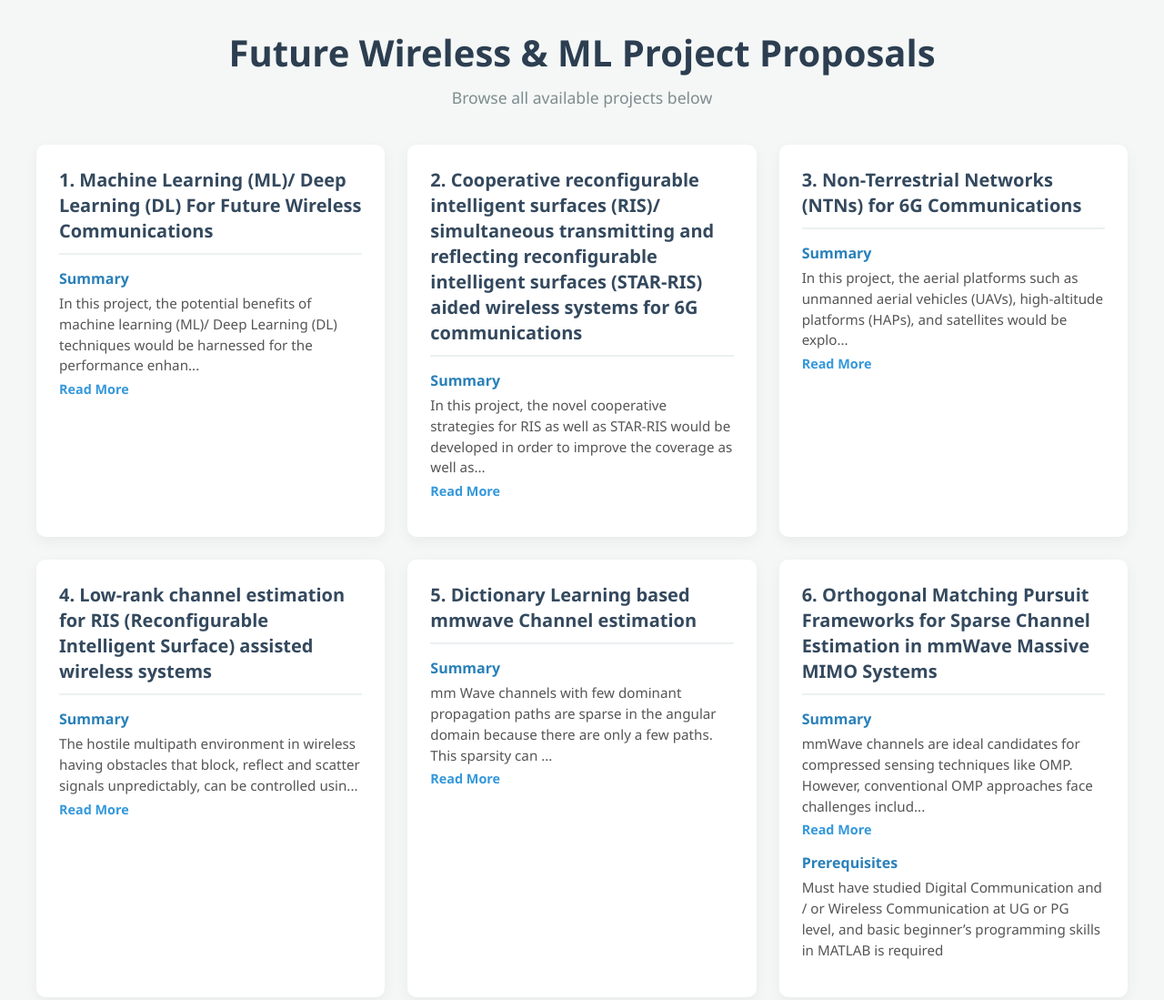
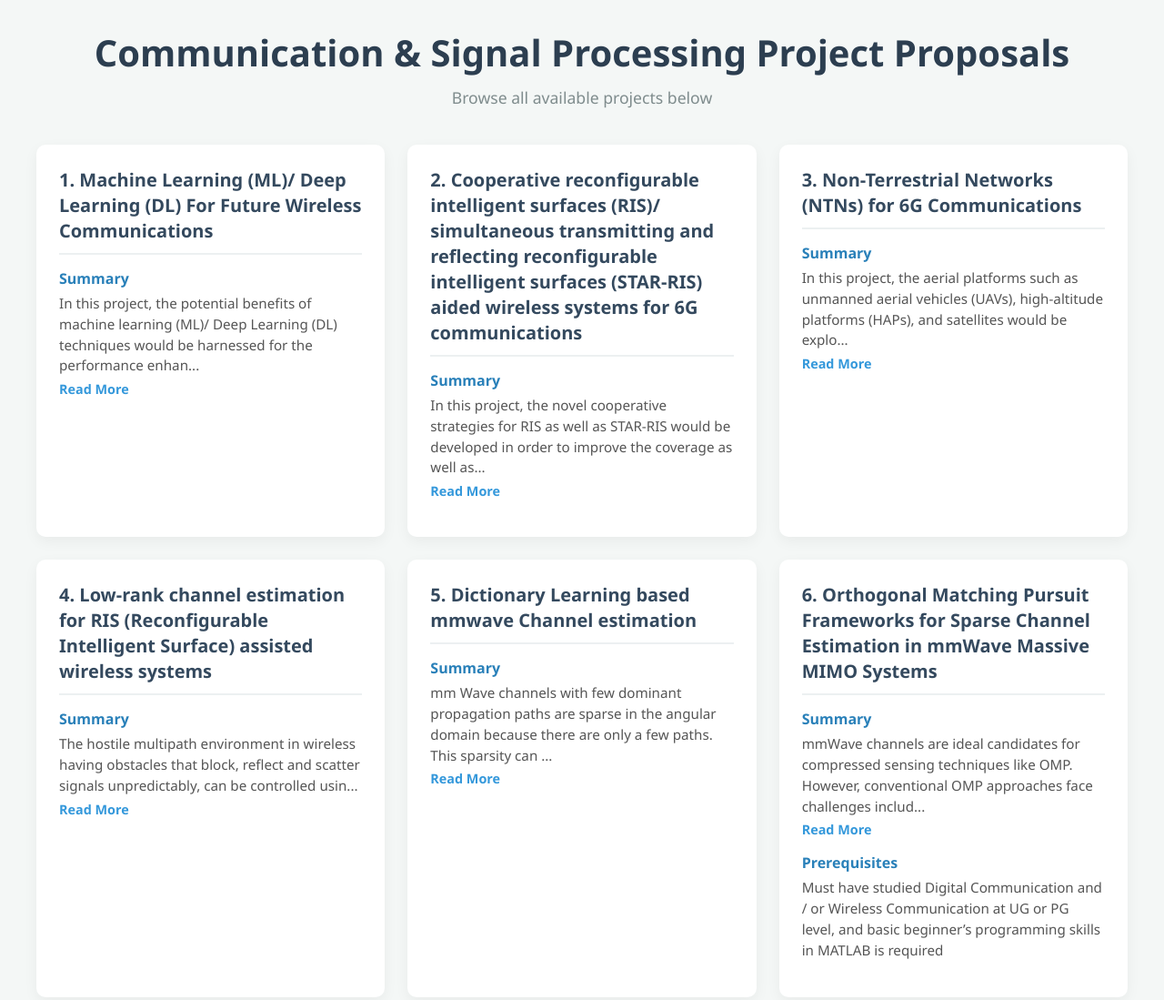
Before and after one commit to subhadeep-IITISM/PROJECTS, a plain HTML site: page CSPA/index.html in a window 1280 px wide. Shown: the top 1099 px of the page at 91% size. Drawn offline with Linux system fonts and the light colour scheme.

Commit message:
Add files via upload

```diff
--- a/CSPA/index.html
+++ b/CSPA/index.html
@@ -109,7 +109,7 @@
 <body>
     <div class="container">
         <header>
-            <h1>Future Wireless & ML Project Proposals</h1>
+            <h1>Communication & Signal Processing Project Proposals</h1>
             <p>Browse all available projects below</p>
         </header>
 
```
